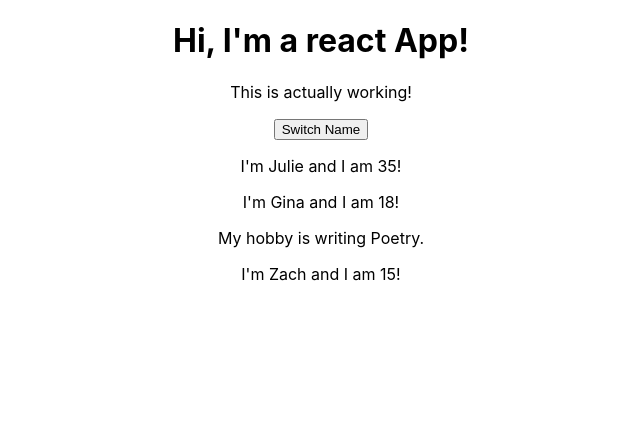
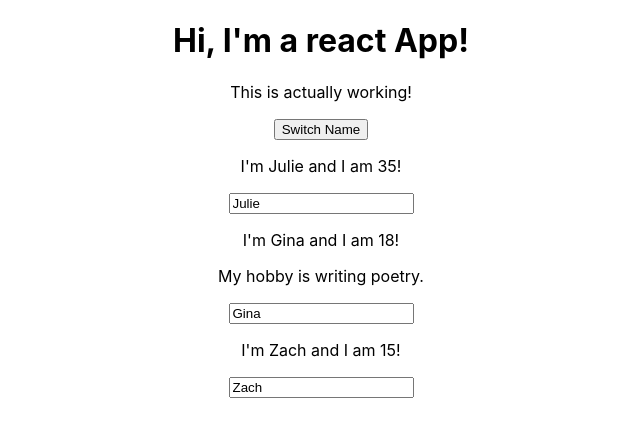
Before and after one commit to juliezimmer/first-project-complete, a React (Create React App) app: page / in a window 1280 px wide. Shown: the top 436 px of the page, without its empty margins (319-959 px from the left). Built offline with nearby package versions, Linux system fonts and the light colour scheme.

Commit message:
added two-way binding between App.js and Person.js files/components

```diff
--- a/src/App.js
+++ b/src/App.js
@@ -12,18 +12,36 @@ class App extends Component {
    }
    // handlers defined here
    // if a function is assigned as the value of switchNameHandler, it becomes a method of the class
-   switchNameHandler = () => {
-      console.log("Switch Name button waas clicked");
-      // reset the state
-      // this.setState(() => {
-      //  });
+   // event handler for Switch Name button onClick event
+   switchNameHandler = (newName) => {
+      // DO NOT DO THIS: this.state.persons[0].name = "Julie Z."
+      // MUST use this.setState
+      this.setState({
+         persons: [
+            { name: newName, age: 35 },
+            { name: "Zach", age: 16 },
+            { name: "Gina" , age: 18 }
+         ]
+      });
    }
+   // this handler is passed to one of the Person components in the render method to be able to access it there, in the Person component.
+   nameChangedHandler = (event) => {
+      console.log(event.target.value);
+      this.setState({
+         persons: [
+            { name: "Julie", age: 35 },
+            { name: event.target.value, age: 16 },
+            { name: "Gina" , age: 18 }
+         ]
+      });
+   }
+
    render() {
-      return ( // name and age become the props that is passed to the Person component in Person.js
+      return ( // name and age become the props that are passed to the Person component in Person.js
          <div className="App">
          <h1>Hi, I'm a react App!</h1>
          <p>This is actually working!</p>
-         <button onClick={this.switchNameHandler}>Switch Name</button>
+         <button onClick={() => this.switchNameHandler("Julie!!!")}>Switch Name</button>
 
          <Person
             name={this.state.persons[0].name}
@@ -31,13 +49,15 @@ class App extends Component {
 
          <Person
             name={this.state.persons[1].name}
-            age={this.state.persons[1].age}>
-               My hobby is writing Poetry.
+            age={this.state.persons[1].age}
+            click={this.switchNameHandler.bind(this,"Julie!")}
+            changed={this.nameChangedHandler}   >
+            My hobby is writing poetry.
             </Person>
 
-            <Person
-               name={this.state.persons[2].name}
-               age={this.state.persons[2].age} />
+         <Person
+            name={this.state.persons[2].name}
+            age={this.state.persons[2].age} />
          </div>
       );
    }
--- a/src/Person/Person.js
+++ b/src/Person/Person.js
@@ -3,8 +3,13 @@ import React from 'react';
 const Person = (props) => {
    return(
       <div>
-         <p>I'm {props.name} and I am {props.age}!</p>
+         <p onClick={props.click}>I'm {props.name} and I am {props.age}!</p>
          <p>{props.children}</p>
+         <input
+            type="text"
+            onChange={props.changed}
+            value={props.name}
+            />
       </div>
    );
 };
```
